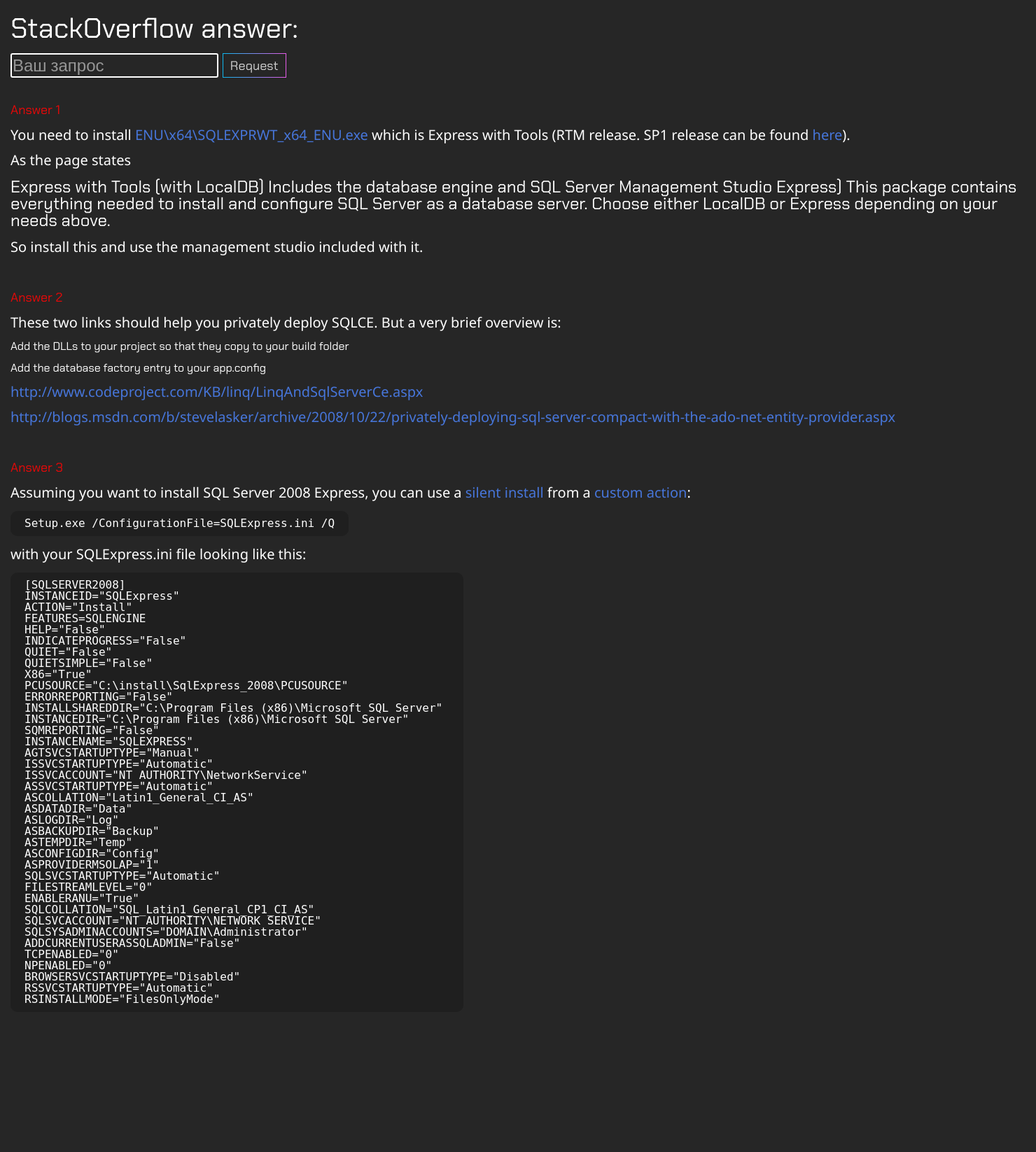
After one commit to Huki4n/StackOverflow_parser, a Flask app: page /stackoverflow_set_request in a window 1480 px wide. The commit adds this page. Shown: the whole page at 70% size. Run offline with Flask 3, Linux system fonts and the light colour scheme.

Commit message:
change css, add directory for answers

```diff
--- a/parser.py
+++ b/parser.py
@@ -29,6 +29,6 @@ def getAnswersForRequests(request):
     div = soup.find("div", class_="answer").find("div", class_="s-prose js-post-body")  # вырезаем div с ответом
 
     counter += 1
-    file = open(f'templates/answer{counter}.html', 'w', encoding="utf-8")  # сохраняем в файлы
+    file = open(f'templates/new_answers/answer{counter}.html', 'w', encoding="utf-8")  # сохраняем в файлы
     for html in div:
       file.write(str(html))
--- a/static/style.css
+++ b/static/style.css
@@ -4,6 +4,7 @@ body{
   background: rgb(38, 38, 38);
   font-family: "Chakra Petch",sans-serif;
   color: white;
+  font-size: 24px;
 }
 a{
   color: #4776da;
@@ -90,6 +91,7 @@ a>code{
 }
 .answers__item>ul>li{
   margin-bottom: 15px;
+  font-size: 16px;
 }
 .answers__item>pre{
   display: grid;
@@ -99,4 +101,5 @@ a>code{
   padding: 10px 20px;
   background: rgb(31, 31, 31);
   border-radius: 10px;
+  font-size: 16px;
 }
--- a/templates/index.html
+++ b/templates/index.html
@@ -11,7 +11,9 @@
     <main class = "page-main main">
       <h1 class = "main__header">StackOverflow answer:</h1>
       <form action="/stackoverflow_get_request" method="post" class = "main__form form">
-        <input type = "text" name = "problem" placeholder="Ваш запрос" class = "form__input" >
+        <label>
+          <input type = "text" name = "problem" placeholder="Ваш запрос" class = "form__input" >
+        </label>
         <button type = "submit" class = "form__button">
           Request
         </button>
@@ -19,15 +21,15 @@
       <div class = "main__answers answers">
         <div class = "answers__item">
           <span class = "answers__number-text">Answer 1</span>
-          {% include 'answer1.html' %}
+          {% include 'new_answers/answer1.html' %}
         </div>
         <div class = "answers__item">
           <span class = "answers__number-text">Answer 2</span>
-          {% include 'answer2.html' %}
+          {% include 'new_answers/answer2.html' %}
         </div>
         <div class = "answers__item">
           <span class = "answers__number-text">Answer 3</span>
-          {% include 'answer3.html' %}
+          {% include 'new_answers/answer3.html' %}
         </div>
       </div>
     </main>
--- /dev/null
+++ b/templates/new_answers/answer1.html
@@ -0,0 +1,10 @@
+
+<p>You need to install <a href="http://www.microsoft.com/en-us/download/details.aspx?id=29062">ENU\x64\SQLEXPRWT_x64_ENU.exe</a> which is Express with Tools (RTM release. SP1 release can be found <a href="http://www.microsoft.com/en-us/sqlserver/editions/2012-editions/express.aspx">here</a>).</p>
+<p>As the page states</p>
+<blockquote>
+<p>Express with Tools (with LocalDB) Includes the database engine and SQL
+  Server Management Studio Express) This package contains everything
+  needed to install and configure SQL Server as a database server.
+  Choose either LocalDB or Express depending on your needs above.</p>
+</blockquote>
+<p>So install this and use the management studio included with it.</p>
--- /dev/null
+++ b/templates/new_answers/answer2.html
@@ -0,0 +1,8 @@
+
+<p>These two links should help you privately deploy SQLCE.  But a very brief overview is: </p>
+<ul>
+<li>Add the DLLs to your project so that they copy to your build folder</li>
+<li>Add the database factory entry to your app.config</li>
+</ul>
+<p><a href="http://www.codeproject.com/KB/linq/LinqAndSqlServerCe.aspx" rel="nofollow noreferrer">http://www.codeproject.com/KB/linq/LinqAndSqlServerCe.aspx</a></p>
+<p><a href="http://blogs.msdn.com/b/stevelasker/archive/2008/10/22/privately-deploying-sql-server-compact-with-the-ado-net-entity-provider.aspx" rel="nofollow noreferrer">http://blogs.msdn.com/b/stevelasker/archive/2008/10/22/privately-deploying-sql-server-compact-with-the-ado-net-entity-provider.aspx</a></p>
--- /dev/null
+++ b/templates/new_answers/answer3.html
@@ -0,0 +1,44 @@
+
+<p>Assuming you want to install SQL Server 2008 Express, you can use a <a href="http://geekswithblogs.net/Wchrabaszcz/archive/2012/12/12/sql-2008-express-silent-installation.aspx" rel="nofollow">silent install</a> from a <a href="http://helpnet.installshield.com/installshield16helplib/IHelpInsertCARulesEXE.htm" rel="nofollow">custom action</a>:</p>
+<pre><code>Setup.exe /ConfigurationFile=SQLExpress.ini /Q
+</code></pre>
+<p>with your SQLExpress.ini file looking like this:</p>
+<pre><code>[SQLSERVER2008]
+INSTANCEID="SQLExpress"
+ACTION="Install"
+FEATURES=SQLENGINE
+HELP="False"
+INDICATEPROGRESS="False"
+QUIET="False"
+QUIETSIMPLE="False"
+X86="True"
+PCUSOURCE="C:\install\SqlExpress_2008\PCUSOURCE"
+ERRORREPORTING="False"
+INSTALLSHAREDDIR="C:\Program Files (x86)\Microsoft SQL Server"
+INSTANCEDIR="C:\Program Files (x86)\Microsoft SQL Server"
+SQMREPORTING="False"
+INSTANCENAME="SQLEXPRESS"
+AGTSVCSTARTUPTYPE="Manual"
+ISSVCSTARTUPTYPE="Automatic"
+ISSVCACCOUNT="NT AUTHORITY\NetworkService"
+ASSVCSTARTUPTYPE="Automatic"
+ASCOLLATION="Latin1_General_CI_AS"
+ASDATADIR="Data"
+ASLOGDIR="Log"
+ASBACKUPDIR="Backup"
+ASTEMPDIR="Temp"
+ASCONFIGDIR="Config"
+ASPROVIDERMSOLAP="1"
+SQLSVCSTARTUPTYPE="Automatic"
+FILESTREAMLEVEL="0"
+ENABLERANU="True"
+SQLCOLLATION="SQL_Latin1_General_CP1_CI_AS"
+SQLSVCACCOUNT="NT AUTHORITY\NETWORK SERVICE"
+SQLSYSADMINACCOUNTS="DOMAIN\Administrator"
+ADDCURRENTUSERASSQLADMIN="False"
+TCPENABLED="0"
+NPENABLED="0"
+BROWSERSVCSTARTUPTYPE="Disabled"
+RSSVCSTARTUPTYPE="Automatic"
+RSINSTALLMODE="FilesOnlyMode"
+</code></pre>
```
Also changed, not shown: templates/answer1.html (added), templates/answer2.html (added), templates/answer3.html (added).
